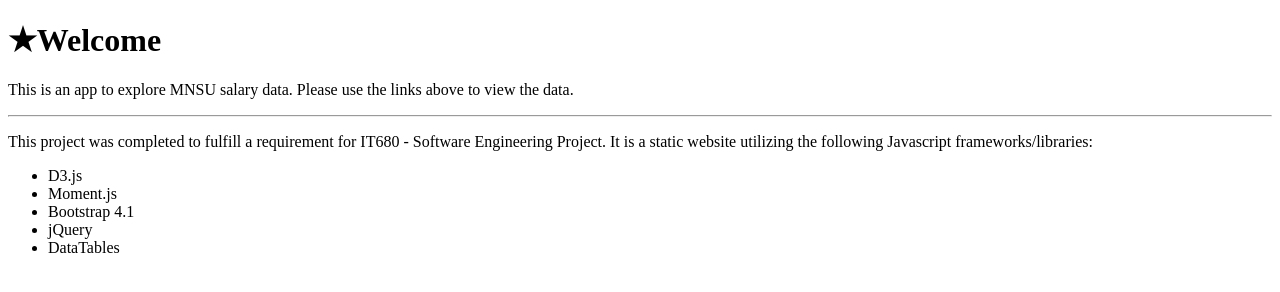
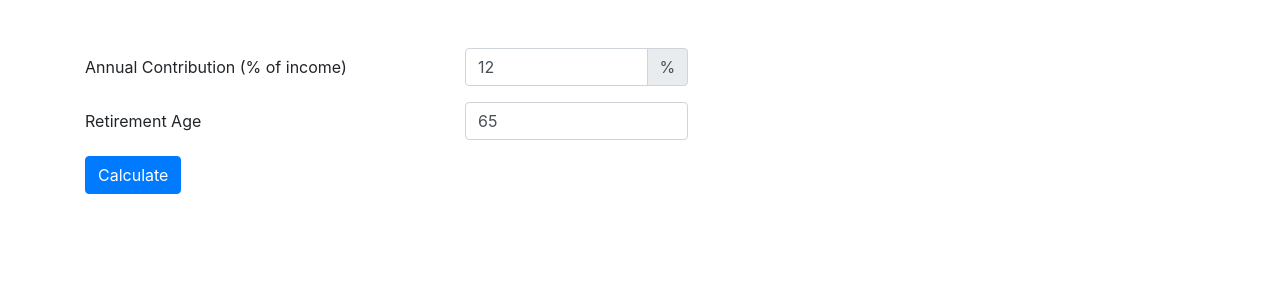
Before and after one commit to sa7mon/retirement-calc, a plain HTML site: page index.html in a window 1280 px wide. Drawn offline with nearby package versions, Linux system fonts and the light colour scheme.

Commit message:
Re-do form and add first 2 fields

```diff
--- a/index.html
+++ b/index.html
@@ -6,64 +6,49 @@
   <meta name="viewport" content="width=device-width, initial-scale=1, shrink-to-fit=no">
   <meta name="description" content="Retirement Calculator v1.0">
   <meta name="author" content="Dan Salmon">
-  <link rel="icon" href="img/rocket.ico">
+  <!--<link rel="icon" href="img/rocket.ico"> -->
 
   <title>Retirement Calcualtor</title>
 
-  <!-- Teamplate CSS -->
-  <!--<link rel="stylesheet" type="text/css" href="css/template.min.css" />-->
+  <!-- bootstrap css -->
+  <link rel="stylesheet" href="https://stackpath.bootstrapcdn.com/bootstrap/4.3.1/css/bootstrap.min.css" integrity="sha384-ggOyR0iXCbMQv3Xipma34MD+dH/1fQ784/j6cY/iJTQUOhcWr7x9JvoRxT2MZw1T" crossorigin="anonymous">
 
-  <!-- Custom styles for this template -->
-  <!--<link rel="stylesheet" type="text/css" href="css/app.min.css" >-->
 </head>
-
-  <body>
-    <!--<nav class="navbar navbar-expand-lg navbar-dark bg-dark fixed-top">-->
-    <!--  <a class="navbar-brand" href="#">MNSU Salary Explorer v1.0</a>-->
-    <!--  <button class="navbar-toggler" type="button" data-toggle="collapse" data-target="#navbarNav" aria-controls="navbarNav" aria-expanded="false" aria-label="Toggle navigation">-->
-    <!--    <span class="navbar-toggler-icon"></span>-->
-    <!--  </button>-->
-    <!--  <div class="collapse navbar-collapse" id="navbarNav">-->
-    <!--    <ul class="navbar-nav">-->
-    <!--        <li class="nav-item">-->
-    <!--            <a class="nav-link active" href="index.html">-->
-    <!--                <svg class="icon icon-home">-->
-    <!--                    <use xlink:href="img/symbol-defs.svg#icon-home"></use>-->
-    <!--                </svg>-->
-    <!--                Home <span class="sr-only"></span>-->
-    <!--            </a>-->
-    <!--        </li>-->
-    <!--    </ul>-->
-    <!--  </div>-->
-
-    <!--  <div class="author d-md-block">-->
-    <!--    &copy; Dan Salmon - MIT license-->
-    <!--  </div>-->
-    <!--</nav>-->
-
-    <div class="container-fluid">
-      <div class="row">
-        <main role="main" class="col-lg-10 px-4">
-          <div class="container">
-            <h1 class="display-4">&#9733;Welcome</h1>
-            <p class="lead">This is an app to explore MNSU salary data. Please use the links above to view the data.</p>
-            <hr class="my-4">
-            <p>This project was completed to fulfill a requirement for IT680 - Software Engineering Project.
-            It is a static website utilizing the following Javascript frameworks/libraries:
-            <ul>
-              <li>D3.js</li>
-              <li>Moment.js</li>
-              <li>Bootstrap 4.1</li>
-              <li>jQuery</li>
-              <li>DataTables</li>
-            </ul>
-            </p>
+<body>
+  <br />
+  <br />
+  <div class="container">
+    <div class="row">
+      <div class="col-md-8">
+        <form>
+          <div class="form-group row">
+            <label for="inp_contribution_percent" class="col-sm-6 col-form-label">Annual Contribution (% of income)</label>
+            <div class="col-sm-4 input-group">
+              <input type="number" class="form-control" id="inp_contribution_percent" value="12" placeholder="12">
+              <div class="input-group-append">
+                <span class="input-group-text">%</span>
+              </div>
+            </div>
           </div>
-        </main>
+          <div class="form-group row">
+            <label for="inp_retire_age" class="col-sm-6 col-form-label">Retirement Age</label>
+            <div class="col-sm-4">
+              <input type="number" class="form-control" id="inp_retire_age" value="65" placeholder="65">
+            </div>
+          </div>
+          <div class="form-group row">
+            <div class="col-sm-10">
+              <button type="submit" class="btn btn-primary">Calculate</button>
+            </div>
+          </div>
+      </form>
       </div>
     </div>
+  </div>
 
-
-
-  </body>
+  <!-- javascript -->
+  <script src="https://cdnjs.cloudflare.com/ajax/libs/jquery/3.3.1/jquery.min.js" integrity="sha256-FgpCb/KJQlLNfOu91ta32o/NMZxltwRo8QtmkMRdAu8=" crossorigin="anonymous"></script>
+  <script src="https://cdnjs.cloudflare.com/ajax/libs/popper.js/1.14.7/umd/popper.min.js" integrity="sha384-UO2eT0CpHqdSJQ6hJty5KVphtPhzWj9WO1clHTMGa3JDZwrnQq4sF86dIHNDz0W1" crossorigin="anonymous"></script>
+  <script src="https://stackpath.bootstrapcdn.com/bootstrap/4.3.1/js/bootstrap.min.js" integrity="sha384-JjSmVgyd0p3pXB1rRibZUAYoIIy6OrQ6VrjIEaFf/nJGzIxFDsf4x0xIM+B07jRM" crossorigin="anonymous"></script>
+</body>
 </html>
```
